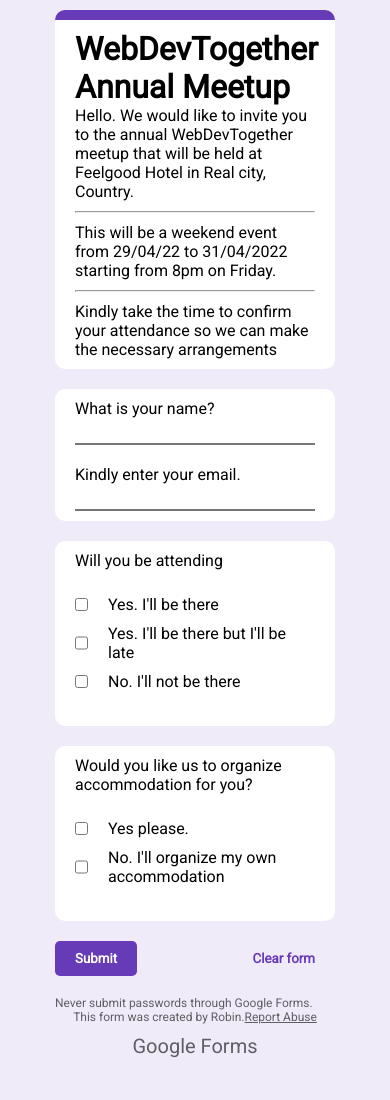
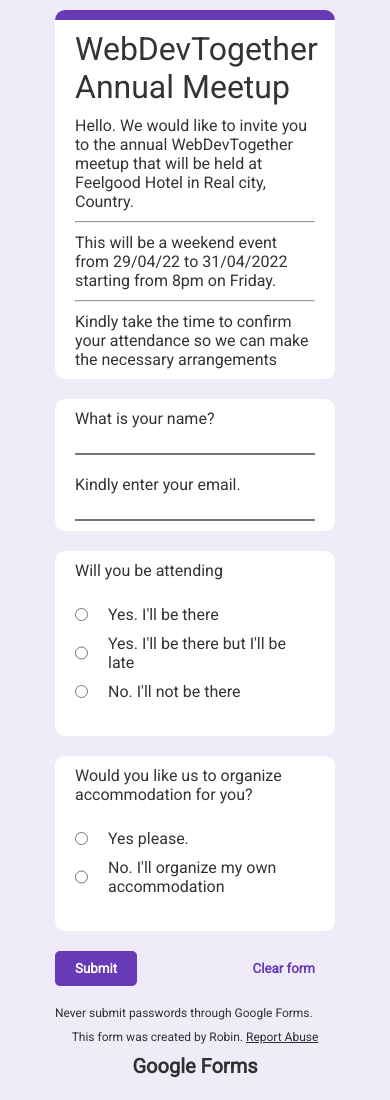
Before and after one commit to Robby-apt/google-form, a plain HTML site: page index.html in a window 390 px wide. Drawn offline with Linux system fonts and the light colour scheme.

Commit message:
Completed layout

```diff
--- a/index.html
+++ b/index.html
@@ -10,6 +10,7 @@
 	</head>
 	<body>
 		<div class="bodySection">
+			<!-- Intro section with info on the form -->
 			<div class="titleSection">
 				<h1>WebDevTogether Annual Meetup</h1>
 				<p class="intro">
@@ -25,64 +26,76 @@
 				necessary arrangements
 				</p>
 			</div>
-		<form>
+
+			<!-- Main form area -->
+			<form id="googleForm">
+				<!-- Personal info entry section -->
 				<div class="info inputSection">
 					<div class="nameInput">
 						<label for="#name">What is your name?</label>
-				<input type="text" id="name">
+						<input type="text" id="name" required minlength="2">
 					</div>
 
 					<div class="emailInput">
 						<label for="#email">Kindly enter your email.</label>
-				<input type="email" id="email">
+						<input type="email" id="email" required>
 					</div>
 				</div>
 
+				<!-- Confirmation of attendance entry section -->
 				<div class="confirmation inputSection">
 					<label for="">Will you be attending</label>
 					<div class="options">
 					<div class="choice">
-				<input type="checkbox">
-				<p>Yes. I'll be there</p>
+						<input type="radio" name="attendanceInput" id="yes" value="yes" required>
+						<label for="yes">Yes. I'll be there</label>
 					</div>
 
 					<div class="choice">
-				<input type="checkbox">
-				<p>Yes. I'll be there but I'll be late</p>
+						<input type="radio" name="attendanceInput" id="late" value="late">
+						<label for="late">Yes. I'll be there but I'll be late</label>
 					</div>
 
 					<div class="choice">
-				<input type="checkbox">
-				<p>No. I'll not be there</p>
+						<input type="radio" name="attendanceInput" id="no" value="no">
+						<label for="no">No. I'll not be there</label>
 					</div>
 					</div>
 				</div>
 
+				<!-- Booking of accommodation entry section -->
 				<div class="accommodation inputSection">
 					<label for="">Would you like us to organize accommodation for you?</label>
 					<div class="options">
 						<div class="choice">
-					<input type="checkbox">
-					<p>Yes please.</p>
+							<input type="radio" name="accommodationInput" id="accommodationNo" value="no" required>
+							<label for="accommodationNo">Yes please.</label>
 						</div>
 
 						<div class="choice">
-					<input type="checkbox">
-					<p>No. I'll organize my own accommodation</p>
+							<input type="radio" name="accommodationInput" id="accommodationYes" value="yes">
+							<label for="accommodationYes">No. I'll organize my own accommodation</label>
 						</div>
 					</div>
 				</div>
 
+				<!-- Form buttons section -->
 				<div class="actionBtns">
-			<button type="submit" class="submitBtn">Submit</button>
-			<button class="clearBtn">Clear form</button>
+					<button type="submit" class="submitBtn" id="submitBtn">Submit</button>
+					<button class="clearBtn" id="clearBtn">Clear form</button>
 				</div>
 			</form>
-		<div class="metaInfo">
+
+			<!-- Footer section -->
+			<footer class="metaInfo">
 				<p class="warning">Never submit passwords through Google Forms.</p>
-			<p class="creator">This form was created by Robin.<a href="#">Report Abuse</a></p>
-			<p class="brand">Google Forms</p>
-		</div>
+				<p class="creator">This form was created by Robin.
+					<a href="https://docs.google.com/forms/u/0/d/e/1FAIpQLSf55VjIUaPvODmUl06E19Y-LvQ4jCNsVhmPJ-KsUzb7-QAYXQ/reportabuse?source=https://docs.google.com/forms/d/e/1FAIpQLSf55VjIUaPvODmUl06E19Y-LvQ4jCNsVhmPJ-KsUzb7-QAYXQ/viewform?usp%3Dform_confirm" target="_blank">
+						Report Abuse
+					</a>
+				</p>
+				<h2 class="brand">Google Forms</h2>
+			</footer>
 		</div>
 		<script src="./main.js"></script>
 	</body>
--- a/main.js
+++ b/main.js
@@ -0,0 +1,9 @@
+// function to clear form
+function clearForm() {
+	const clearBtn = document.getElementById(`clearBtn`);
+	clearBtn.addEventListener('click', () => {
+		document.getElementById(`googleForm`).reset();
+	});
+}
+
+clearForm();
--- a/style.css
+++ b/style.css
@@ -1,6 +1,9 @@
+/* Importing google fonts */
 @import url('https://fonts.googleapis.com/css2?family=Roboto&display=swap');
 
+/* General styling */
 * {
+	color: rgba(0, 0, 0, 0.8);
 	font-family: Roboto, sans-serif;
 	margin: 0;
 	padding: 0;
@@ -14,15 +17,41 @@ body {
 	min-height: 100vh;
 }
 
+/* Main body styling section*/
 .bodySection {
 	display: flex;
 	flex-direction: column;
 	margin: 0.625rem auto 0;
-	min-width: 280px;
+	/* min-width: 667.8px; */
 	width: 35%;
 	min-height: 100vh;
 }
 
+@media (max-width: 400px) {
+	.bodySection {
+		min-width: 280px;
+		width: 70%;
+		max-width: 415px;
+	}
+}
+
+@media (min-width: 401px) and (max-width: 600px) {
+	.bodySection {
+		min-width: 415px;
+		width: 70% !important;
+		max-width: 667.8px;
+	}
+}
+
+@media (min-width: 600px) and (max-width: 1000px) {
+	.bodySection {
+		min-width: 415px;
+		width: 35%;
+		max-width: 667.8px;
+	}
+}
+
+/* Intro section with info on the form */
 .titleSection {
 	background-color: #fff;
 	border-top: #673ab7 solid 0.625rem;
@@ -31,12 +60,18 @@ body {
 	padding: 0.625rem 1.25rem;
 }
 
+h1 {
+	font-weight: normal;
+	margin-bottom: 0.625rem;
+}
+
 hr {
 	color: rgba(0, 0, 0, 0.2);
 	margin: 0.625rem 0;
 	font-size: 0.125rem;
 }
 
+/* Main form area */
 form {
 	display: flex;
 	flex-direction: column;
@@ -55,6 +90,7 @@ form {
 	display: flex;
 }
 
+/* Personal info entry section */
 .nameInput,
 .emailInput {
 	flex-direction: column;
@@ -77,6 +113,7 @@ form {
 	border-left: none;
 }
 
+/* Confirmation of attendance and Booking of accommodation entry section styling */
 .confirmation,
 .accommodation {
 	flex-direction: column;
@@ -98,6 +135,7 @@ form {
 	margin-right: 1.25rem;
 }
 
+/* Form buttons section styling */
 .actionBtns {
 	display: flex;
 	justify-content: space-between;
@@ -113,6 +151,10 @@ form {
 	padding: 0.625rem 1.25rem;
 }
 
+.submitBtn:hover {
+	background-color: rgba(104, 58, 183, 0.9);
+}
+
 .clearBtn {
 	background: none;
 	border: none;
@@ -121,12 +163,20 @@ form {
 	padding: 0.625rem 1.25rem;
 }
 
+.clearBtn:hover {
+	background-color: rgba(104, 58, 183, 0.04);
+}
+/* Footer styling */
 .metaInfo {
 	color: rgba(0, 0, 0, 0.6);
 	display: flex;
 	flex-direction: column;
 	font-size: 0.75rem;
 	margin: auto 0 1.25rem;
+}
+
+.warning {
+	margin-bottom: 0.625rem;
 }
 
 .creator,
@@ -142,3 +192,5 @@ form {
 .brand {
 	font-size: 1.25rem;
 }
+
+/* Styling of filled radio inputs */
```
Lines whose indentation alone changed are shown as unchanged.
